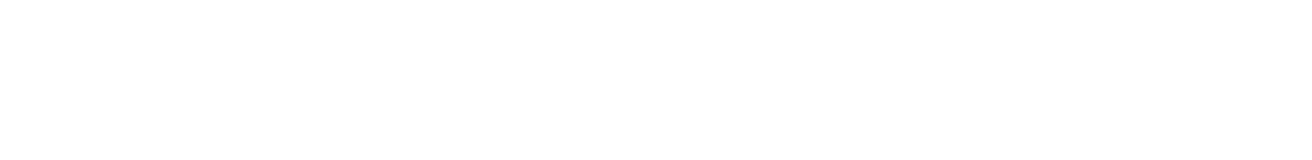
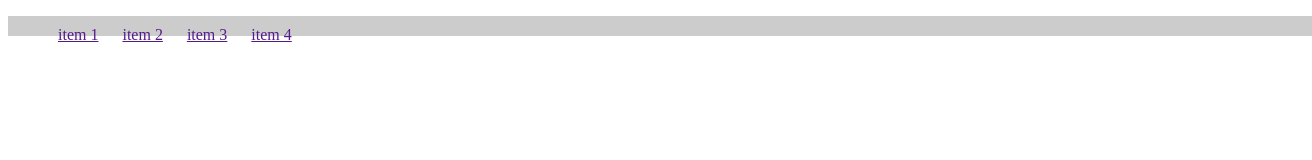
Before and after one commit to toastdog/gitTest, a plain HTML site: page index.html in a window 1280 px wide. Shown: the whole page, 1312 px wide, since content can reach past the window. Drawn offline with Linux system fonts and the light colour scheme.

Commit message:
added basic navigation structure

```diff
--- a/index.html
+++ b/index.html
@@ -1,8 +1,31 @@
 <!DOCTYPE html>
 <html>
 <head>
-<title></title>
+<title>GitHub Commands Library</title>
+<style type="text/css">
+	ul li {
+		text-decoration: none;
+		padding: 10px;
+		display: inline-block;
+	}
+	ul {
+		width: 100%;
+		height: 20px;
+		background-color: #ccc;
+	}
+</style>
 </head>
 <body>
+
+	<div id="page">
+		<div class="logo"></div>
+		<ul id="navigation">
+			<li><a href="">item 1</a></li>
+			<li><a href="">item 2</a></li>
+			<li><a href="">item 3</a></li>
+			<li><a href="">item 4</a></li>
+		</ul>
+	</div>
+
 </body>
 </html>
```
